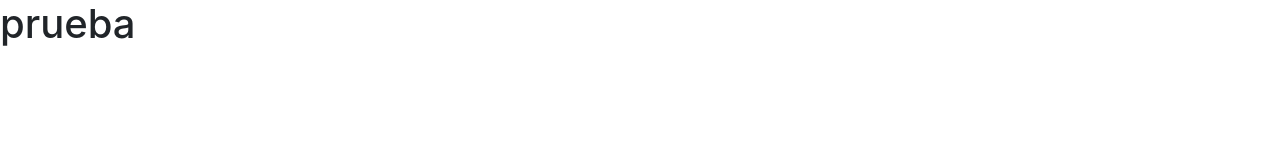
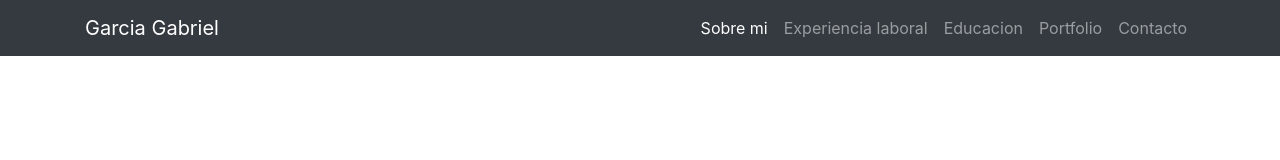
Before and after one commit to gabogarcia1/gabegarciaresume.io, a plain HTML site: page index.html in a window 1280 px wide. Drawn offline with nearby package versions, Linux system fonts and the light colour scheme.

Commit message:
hice cambios en el index

```diff
--- a/index.html
+++ b/index.html
@@ -12,9 +12,36 @@
 </head>
 
 <body>
-    <h1>prueba</h1>
+
     <header>
+    <nav class="navbar navbar-expand-lg bg-dark navbar-dark">
+        <div class="container">
+            <a href="index.html" class="navbar-brand">Garcia Gabriel</a>
+            <button class="navbar-toggler" type="button" data-toggle="collapse" data-target="#navbarMenu">
+                <span class="navbar-toggler-icon"></span>
+            </button>
+            <div class="collapse navbar-collapse" id="navbarMenu">
+                <ul class="navbar-nav ml-auto">
+                    <li class="nav-item">
+                        <a href="#" class="nav-link active">Sobre mi</a>
+                    </li>
+                    <li class="nav-item">
+                        <a href="#" class="nav-link">Experiencia laboral</a>
+                    </li>
+                    <li class="nav-item">
+                        <a href="#" class="nav-link">Educacion</a>
+                    </li>
+                    <li class="nav-item">
+                        <a href="#" class="nav-link">Portfolio</a>
+                    </li>
+                    <li class="nav-item">
+                        <a href="#" class="nav-link">Contacto</a>
+                    </li>
+                </ul>
+            </div>
+        </div>
 
+    </nav>
     </header>
     <main>
 
```
